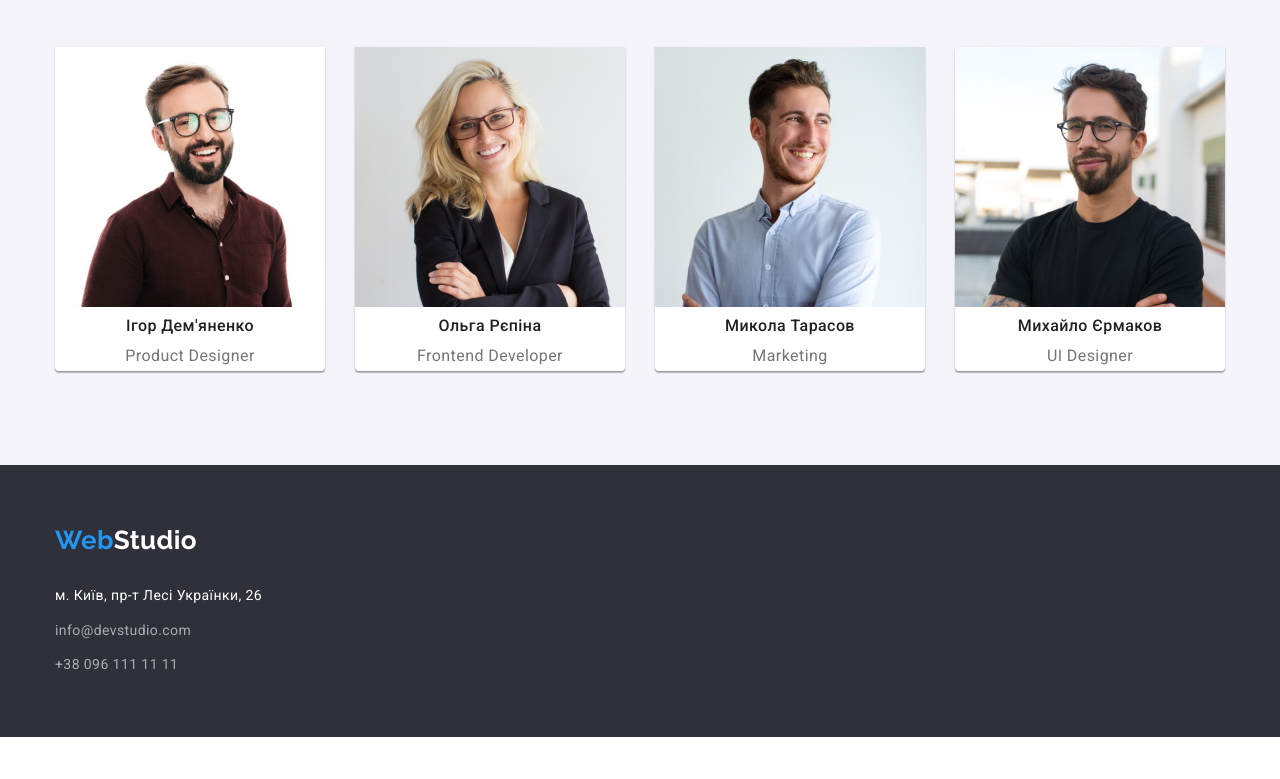
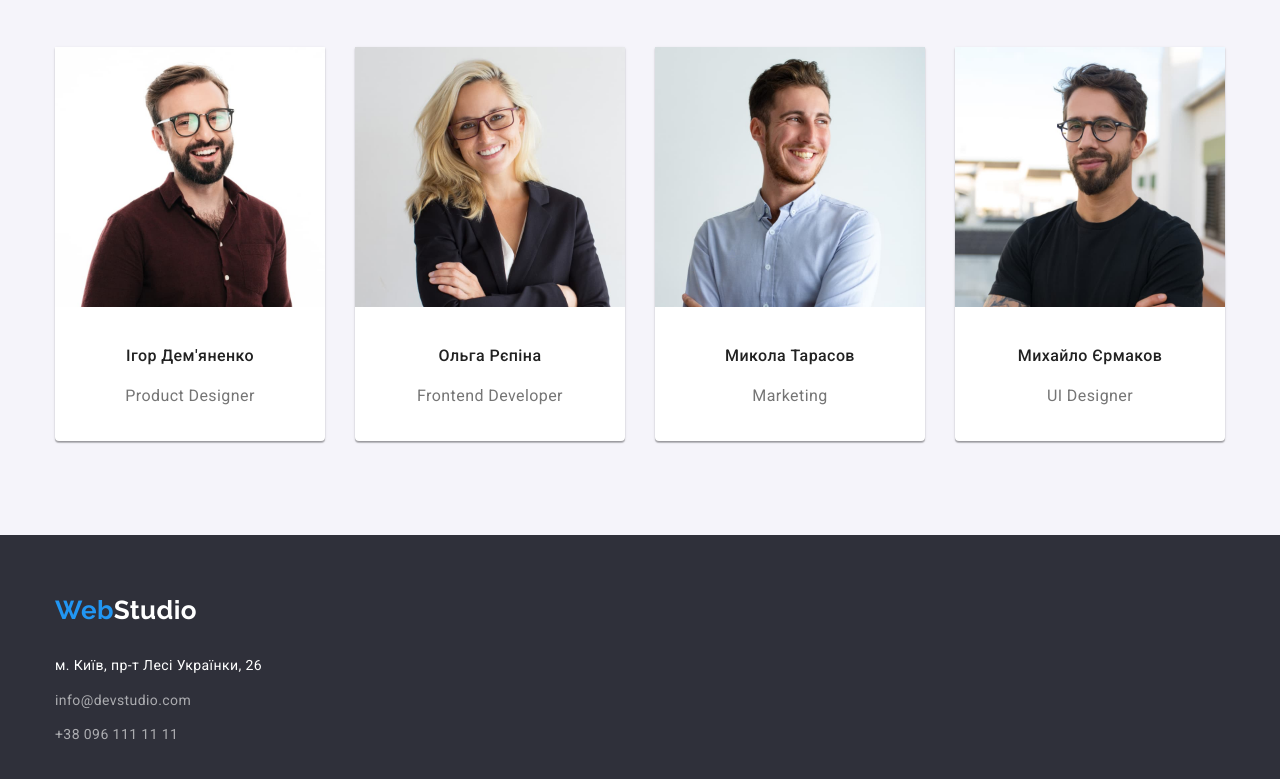
Before and after one commit to smiadv2022/goit-markup-hw-03, a plain HTML site: page index.html in a window 1280 px wide. Shown: the part 1606-2385 px from the top of the page. Before the commit the page ends 2343 px from the top, so only its background shows below. Drawn offline with nearby package versions, Linux system fonts and the light colour scheme.

Commit message:
replay from

```diff
--- a/css/styles.css
+++ b/css/styles.css
@@ -279,12 +279,15 @@ font-size: 16px;
 line-height: 1.88;
 color: var(--color-primary);
  text-align: center;
+ margin-top: 30px;
+ margin-bottom: 10px;
 }
 .team-text{
 font-size: 16px;
 line-height: 1.88;
 color: var(--color-secondary);
  text-align: center;
+ margin-bottom: 30px;
 }
 .footer{
         background-color:var(--background-secondary);
```
